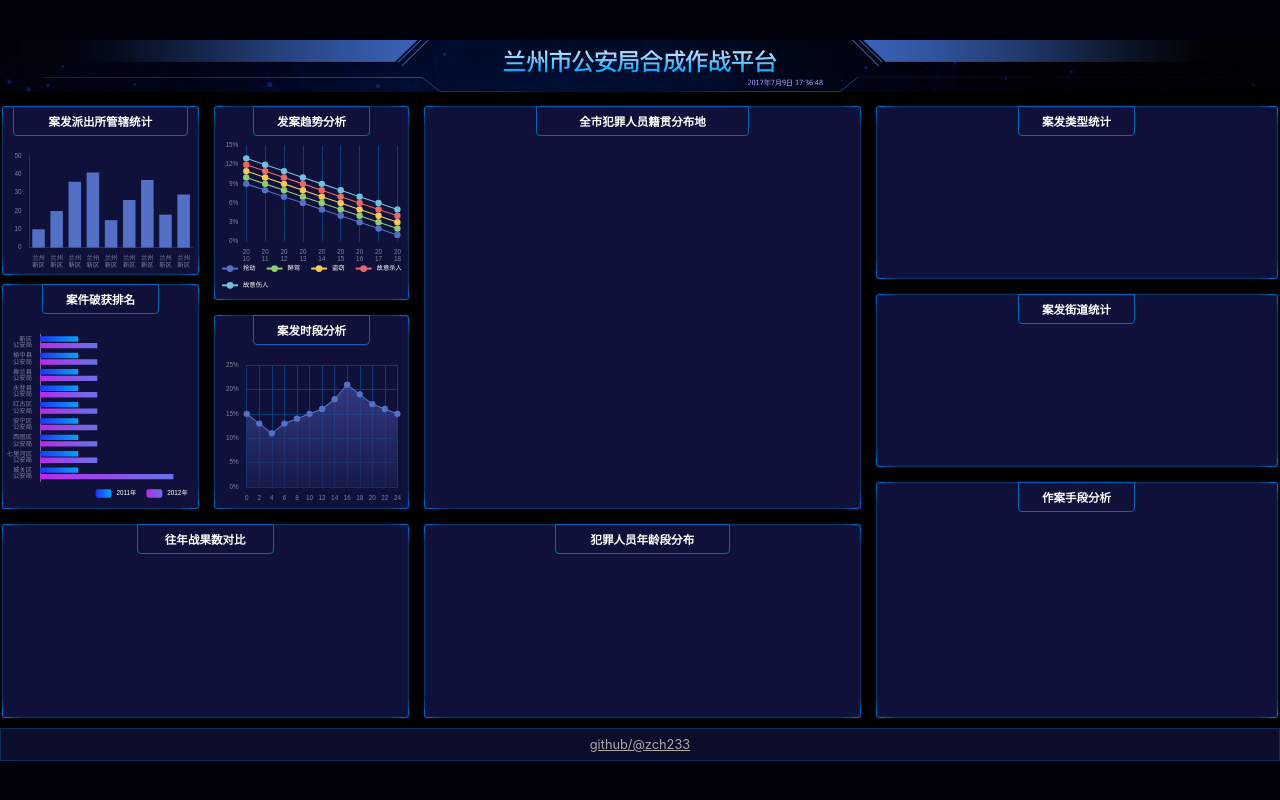
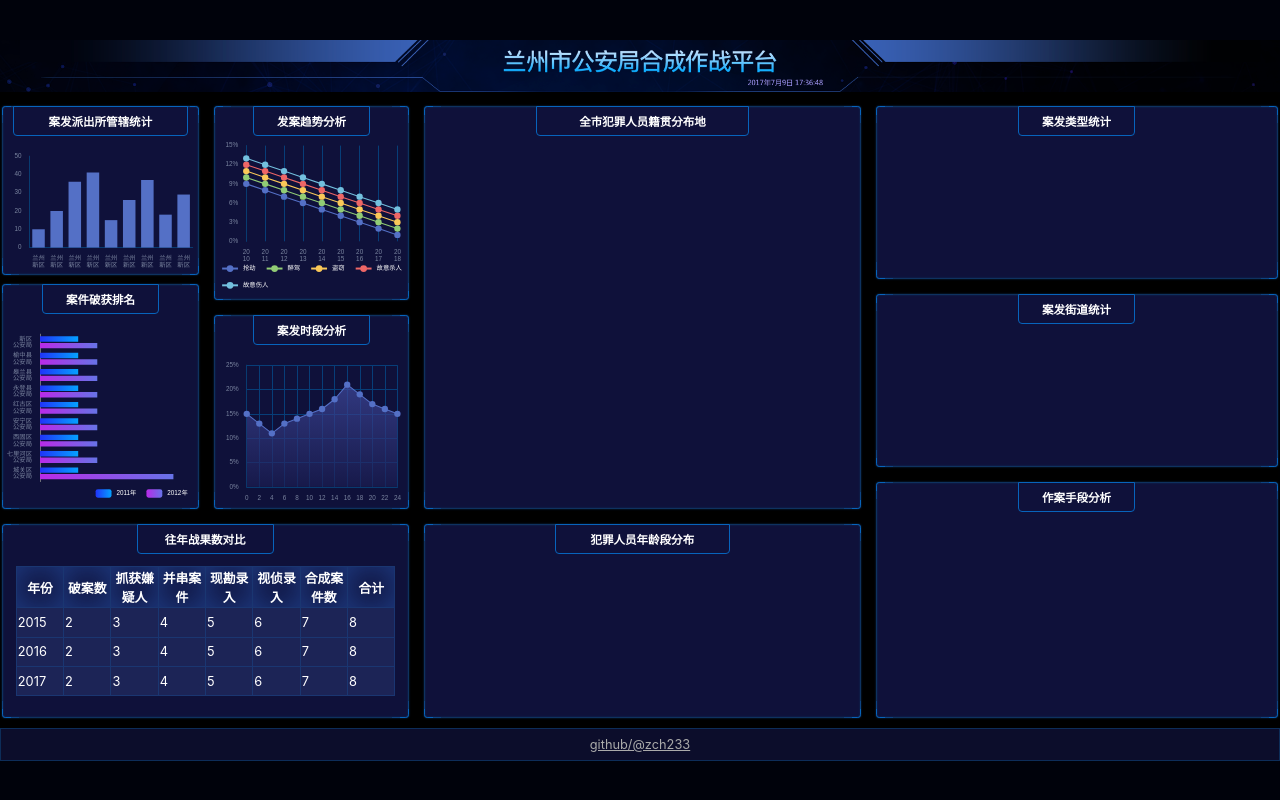
Before and after one commit to zch233/big-screen-demo2, a React (Vite) app: page / in a window 1280 px wide. Built offline with nearby package versions, Linux system fonts and the light colour scheme.

Commit message:
feat: add chart5

```diff
--- a/src/App.scss
+++ b/src/App.scss
@@ -113,6 +113,38 @@ body {background-color: #00020b;}
         margin-top: px(14);
       }
     }
+    .tableChart1, .tableChart2 {
+      padding: 0 px(24);
+      > table {
+        width: 100%; table-layout: fixed;
+        margin-top: px(25);
+        border-collapse: collapse;
+        th, td {
+          border: 1px solid #1a3671;
+        }
+        thead {
+          th {
+            height: px(70);
+            box-shadow: inset 0 0 px(60) 0 #1f3d85;
+          }
+        }
+        tbody {
+          td {height: px(50); width: px(84);
+            background: #1c2456;
+          }
+
+        }
+      }
+    }
+    .tableChart2 {
+      > table {
+        tbody {
+          td {
+            height: px(26);
+          }
+        }
+      }
+    }
   }
   .content-footer {
     padding: .6em 0;
--- a/src/App.tsx
+++ b/src/App.tsx
@@ -6,6 +6,7 @@ import { Chart1 } from './pages/Chart1';
 import { Chart2 } from './pages/Chart2';
 import { Chart3 } from './pages/Chart3';
 import { Chart4 } from './pages/Chart4';
+import { Chart5 } from './pages/Chart5';
 
 function App() {
   const Wrapper = useInitSize()
@@ -39,6 +40,7 @@ function App() {
             </section>
             <section className={'border section section3 section-chart'}>
               <div className="section-title"><h2>往年战果数对比</h2></div>
+              <Chart5 />
             </section>
             <section className={'section section4'}>
               <div className="border section-chart section4-chart1">
--- /dev/null
+++ b/src/pages/Chart5.tsx
@@ -0,0 +1,28 @@
+import React from 'react';
+
+export const Chart5 = () => {
+  return (
+    <div className={'tableChart1'}>
+      <table>
+        <thead>
+        <tr>
+          <th>年份</th><th>破案数</th><th>抓获嫌疑人</th><th>并串案件</th><th>现勘录入</th>
+          <th>视侦录入</th><th>合成案件数</th><th>合计</th>
+        </tr>
+        </thead>
+        <tbody>
+        <tr>
+          <td>2015</td><td>2</td><td>3</td><td>4</td><td>5</td><td>6</td><td>7</td><td>8</td>
+        </tr>
+        <tr>
+          <td>2016</td><td>2</td><td>3</td><td>4</td><td>5</td><td>6</td><td>7</td><td>8</td>
+        </tr>
+        <tr>
+          <td>2017</td><td>2</td><td>3</td><td>4</td><td>5</td><td>6</td><td>7</td><td>8</td>
+        </tr>
+        </tbody>
+      </table>
+    </div>
+
+  )
+}
```
